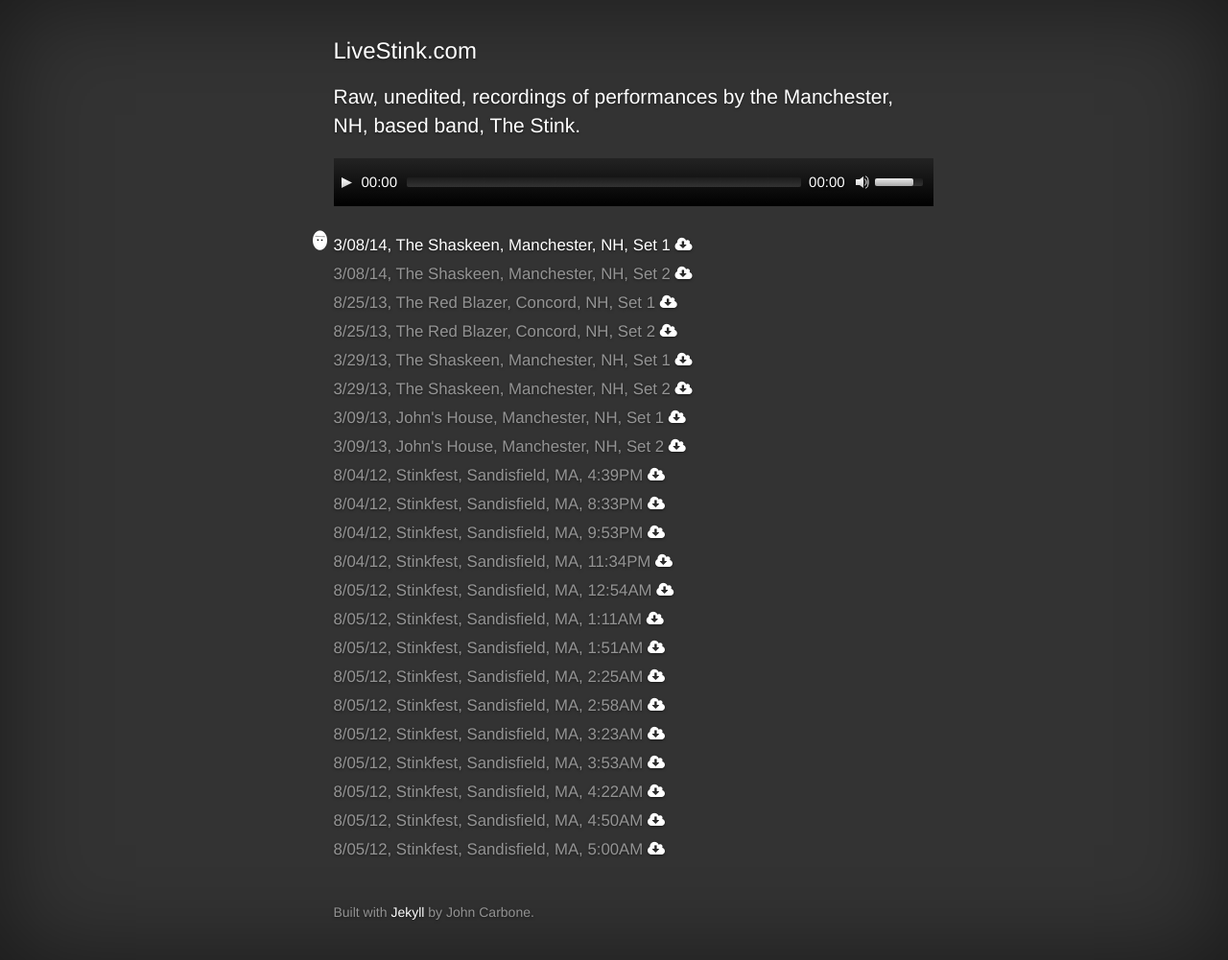
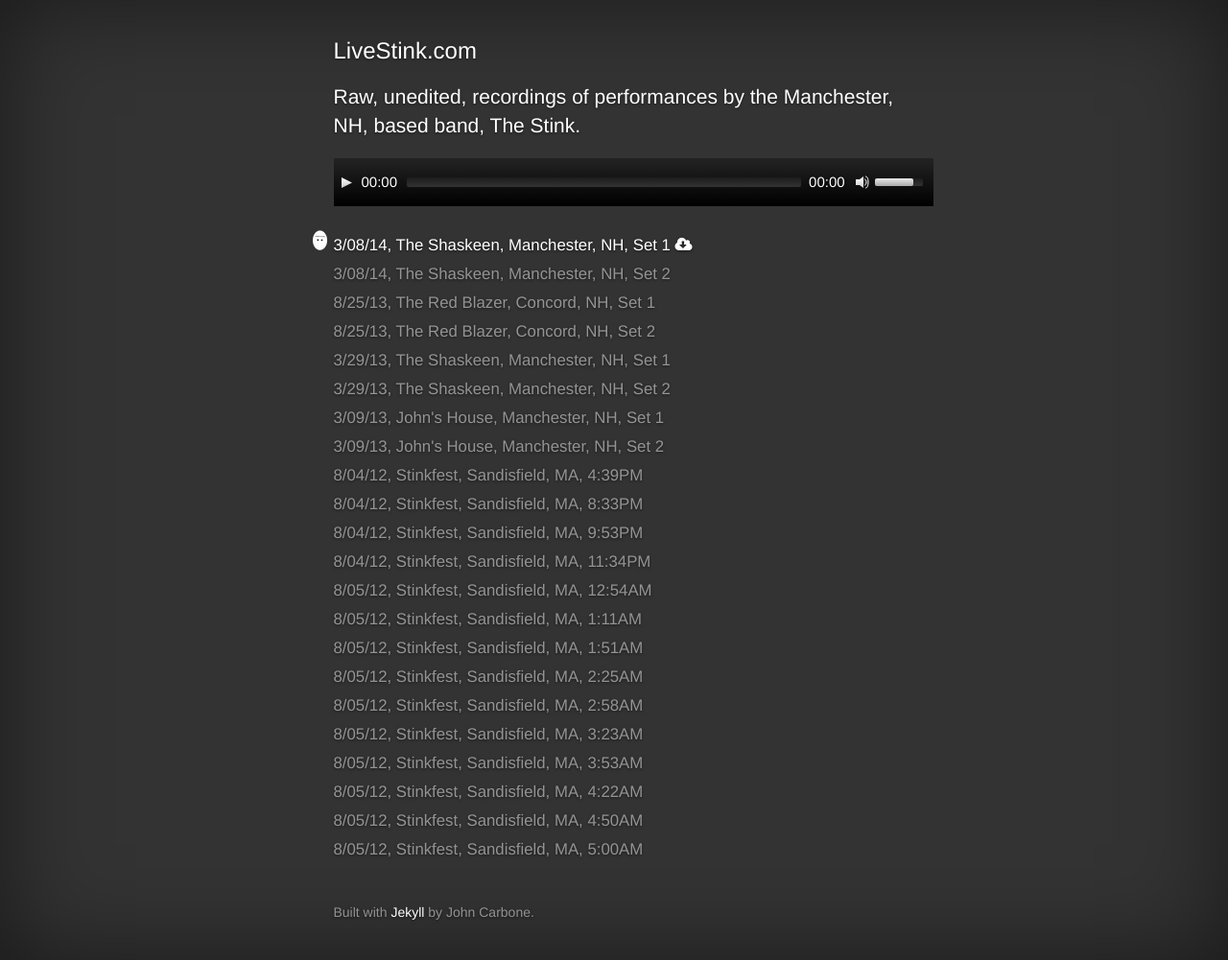
Before and after one commit to carbone/livestink, a Jekyll site: the page built from index.html, in a window 1280 px wide. Shown: the whole page at 96% size. Built offline with Jekyll 4.4.1, drawn with Linux system fonts in a browser that asks for light colours; nearby versions of some CDN libraries; Markdown is read by kramdown in place of the engine named in the settings.

Commit message:
only show download links for current or hovering track

```diff
--- a/css/player.css
+++ b/css/player.css
@@ -13,6 +13,19 @@ ul.mejs-list {
   text-align: left;
   font-size: 120%;
   line-height: 30px;
+}
+
+.mejs-list li.current a i,
+.mejs-list li:hover a i {
+  display: inline;
+}
+
+.mejs-list li:hover a {
+  text-decoration: none;
+}
+
+.mejs-list li a i {
+  display: none;
 }
 
 .mejs-list li.current {
```
